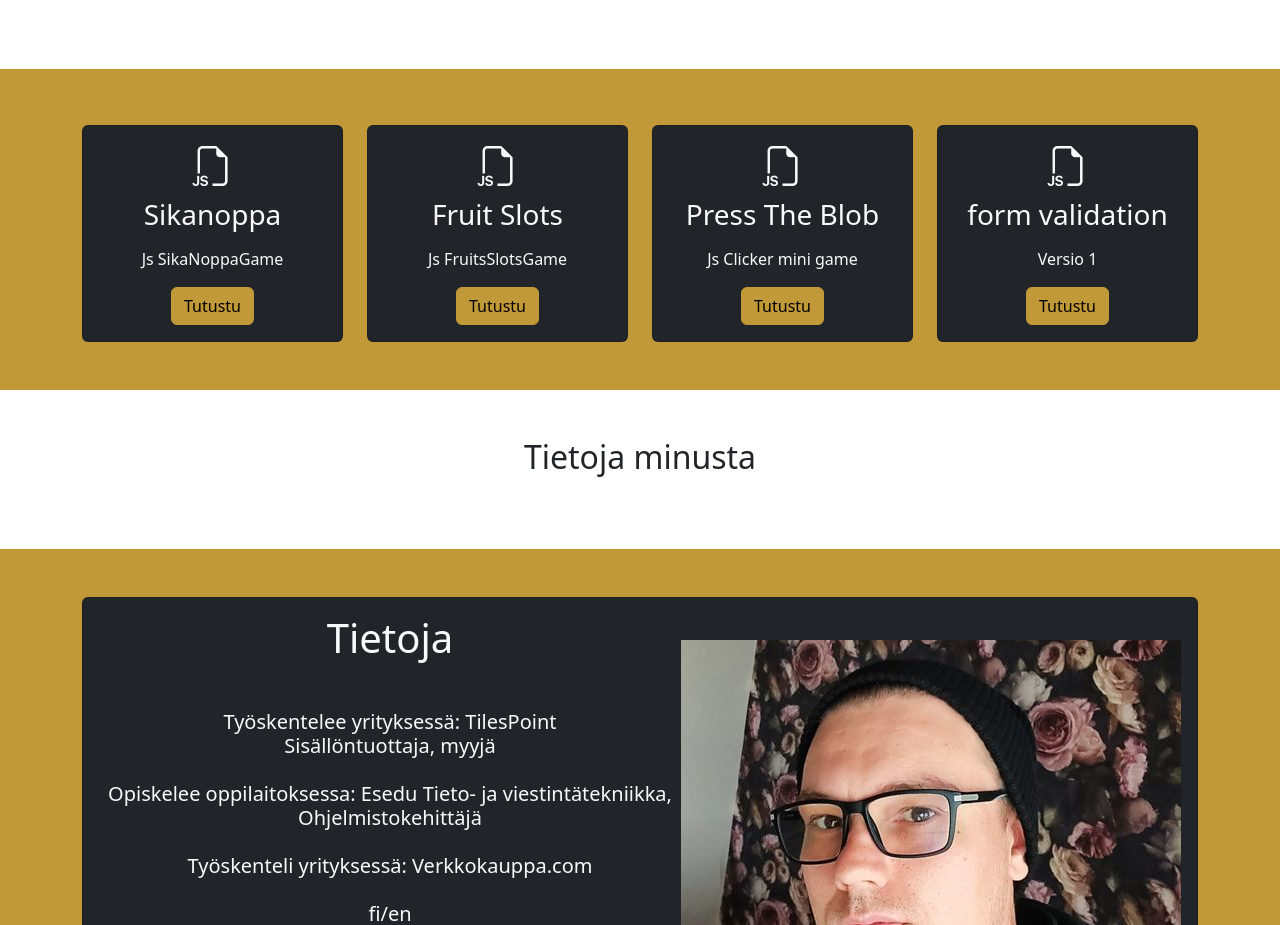
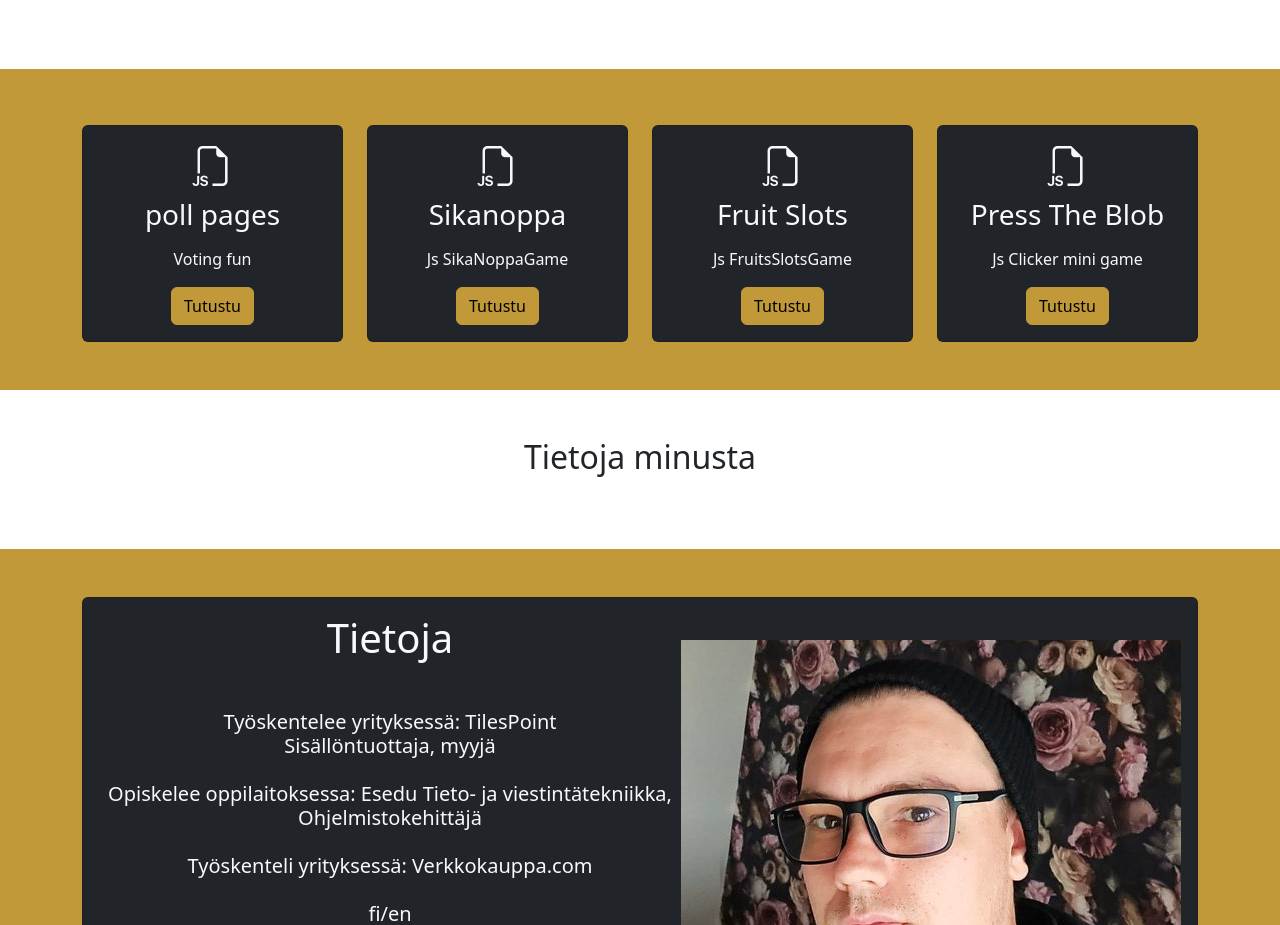
Before and after one commit to Kaitsuus/kaitsuus.github.io, a website: page index.html in a window 1280 px wide. Shown: the part 1203-2128 px from the top of the page. Drawn offline with nearby package versions, Linux system fonts and the light colour scheme.

Commit message:
pollpages

```diff
--- a/index.html
+++ b/index.html
@@ -153,6 +153,22 @@
                                 <i class="bi bi-filetype-js"></i>
                             </div>
                             <h3 class="card-title mb-3">
+                                poll pages
+                            </h3>
+                            <p class="card-text">
+                                Voting fun
+                            </p>
+                            <a href="pollpages/index.html" target="_blank" class="btn btn-primary">Tutustu</a>
+                        </div>
+                    </div>
+                </div>
+                <div class="col-md mt-2">
+                    <div class="card bg-dark text-light">
+                        <div class="card-body text-center">
+                            <div class="h1 mb3">
+                                <i class="bi bi-filetype-js"></i>
+                            </div>
+                            <h3 class="card-title mb-3">
                                 Sikanoppa
                             </h3>
                             <p class="card-text">
@@ -191,22 +207,6 @@
                                 Js Clicker mini game
                             </p>
                             <a href="pressTheBlob/game/index.html" target="_blank" class="btn btn-primary">Tutustu</a>
-                        </div>
-                    </div>
-                </div>
-                <div class="col-md mt-2">
-                    <div class="card bg-dark text-light">
-                        <div class="card-body text-center">
-                            <div class="h1 mb3">
-                                <i class="bi bi-filetype-js"></i>
-                            </div>
-                            <h3 class="card-title mb-3">
-                                form validation
-                            </h3>
-                            <p class="card-text">
-                                Versio 1
-                            </p>
-                            <a href="Js.lomake/index.html" target="_blank" class="btn btn-primary">Tutustu</a>
                         </div>
                     </div>
                 </div>
```
